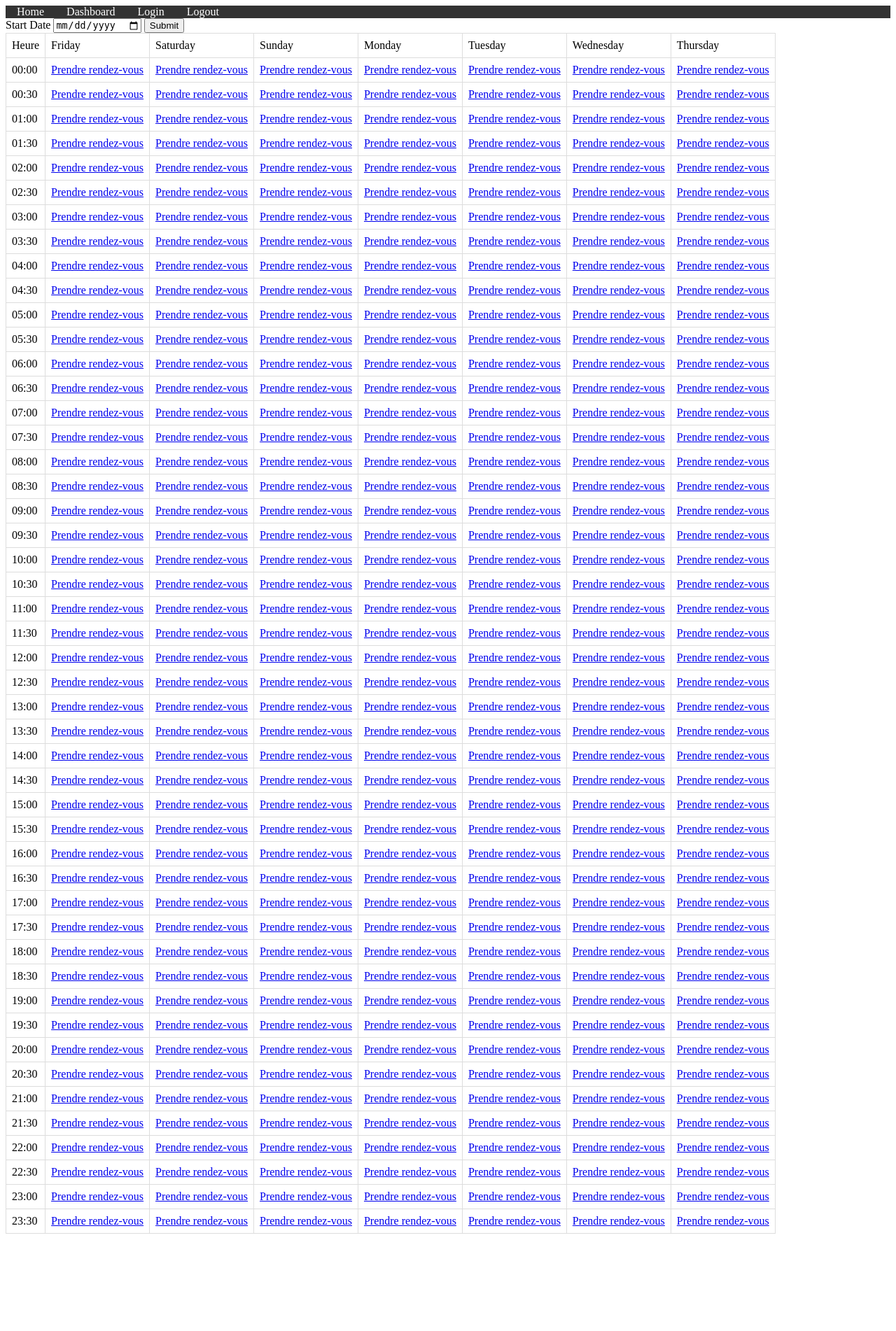
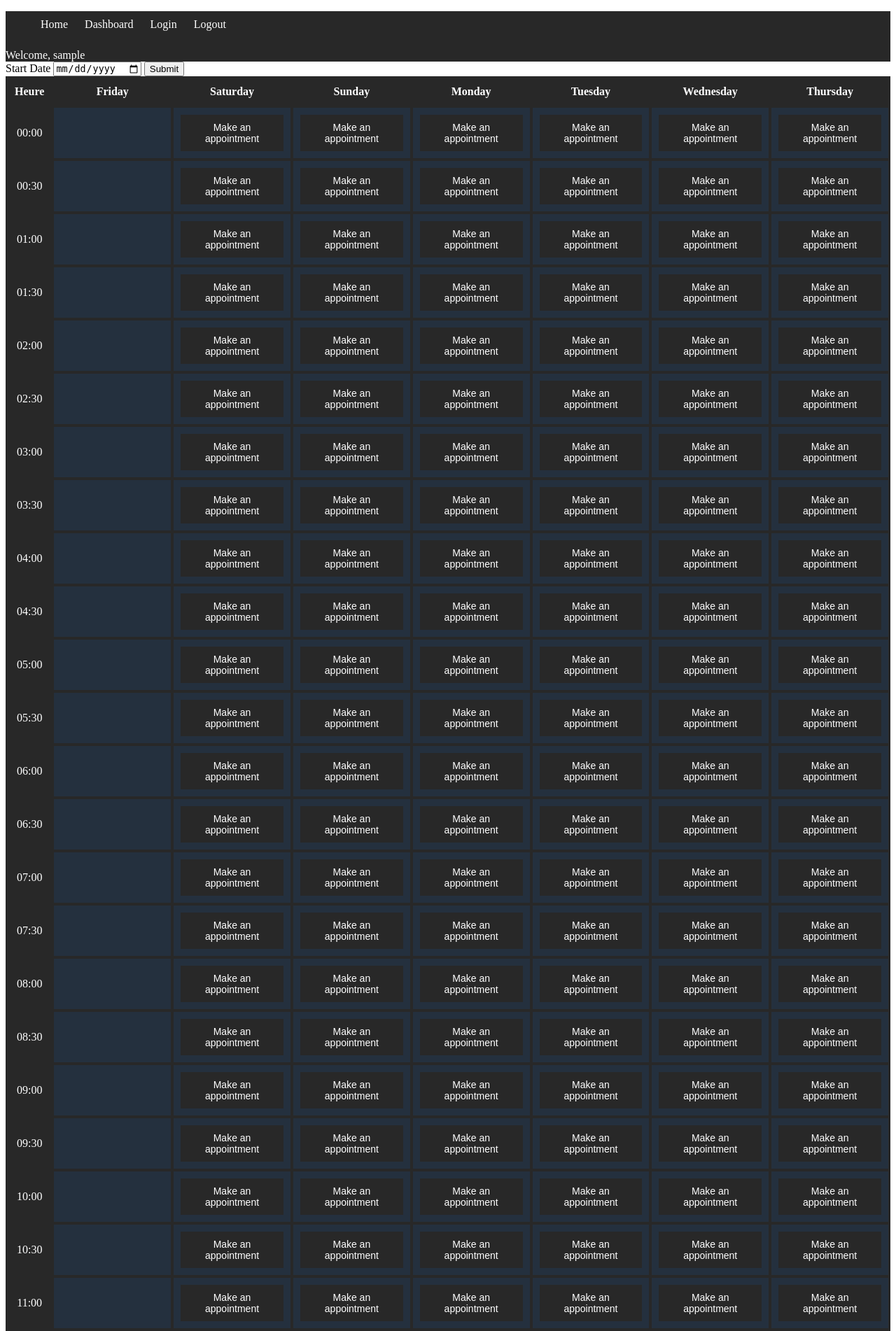
Before and after one commit to MarcoHeyden2309/calendar-app, a Flask app: page /user/1 in a window 1280 px wide. Shown: the top 1902 px of the page at 70% size. Before the commit the page ends 1763 px from the top, so only its background shows below. Run offline with Flask 2, Linux system fonts and the light colour scheme; a user stored in the database is signed in; tables that the repository leaves empty hold one stand-in row (values such as "Sample post"); some libraries are stand-ins or nearby versions.

Commit message:
added css

```diff
--- a/app.py
+++ b/app.py
@@ -1,7 +1,7 @@
-from flask import Flask, render_template, redirect, url_for, request, current_app
+from flask import Flask, render_template, redirect, url_for, request, current_app, g
 
 from flask_wtf import FlaskForm
-from wtforms import StringField, PasswordField, BooleanField, SubmitField, DateTimeField, DateField
+from wtforms import StringField, PasswordField, BooleanField, SubmitField, DateTimeField, DateField, HiddenField
 from wtforms.validators import InputRequired, Email, Length
 from flask_sqlalchemy import SQLAlchemy
 from werkzeug.security import generate_password_hash, check_password_hash
@@ -96,6 +96,12 @@ class AppointmentConfirmation(FlaskForm):
     confirmation = BooleanField("Do you want to confirm the appointment?")
     submit = SubmitField("Submit")
 
+class AppointmentForm(FlaskForm):
+    date = HiddenField()
+    time = HiddenField()
+    userId = HiddenField()
+    submit = SubmitField("Prendre rendez-vous")
+
 
 
 def check_confirmation(appoId):
@@ -120,7 +126,7 @@ def getWeekdays(firstDay):
     weekdays = []
     for i in range(7):
         currentDay = firstDay + timedelta(days=(i))
-        print(currentDay.strftime('%A'), str(currentDay))
+
         weekdays.append([currentDay.strftime('%A'), currentDay])
     return weekdays
 
@@ -129,19 +135,32 @@ def get_times(debut, intervalle):
 
     result = []
     addition = 1440/intervalle
-    print(int(addition))
+
     i = 0
     for i in range(int(addition)):
         result.append(debut + timedelta(minutes=(i)*intervalle))
 
     return result
 
+@login_manager.user_loader
+def load_user(user_id):
+    # Retrieve the user object from the database using the user_id
+    user = User.query.get(user_id)
+    return user
+
+@app.before_request
+def before_request():
+    g.current_user = current_user
 
 
 
 @app.route('/', methods=['GET', 'POST'])
 @login_required
 def index():
+    if current_user.is_authenticated:
+        name = current_user.username
+    else:
+        name = None
     form = SearchForm()
     foundUsers = []
     noUser = True
@@ -153,31 +172,80 @@ def index():
         else:
             noUser = False
 
-    return render_template('index.html', form=form, foundUsers=foundUsers, noUser=noUser, currentuserId = currentuserId)
+    return render_template('index.html', form=form, foundUsers=foundUsers, noUser=noUser, currentuserId = currentuserId, name = name)
+
+
+@app.route('/userorg/<id>', methods=['GET', 'POST'])
+@ login_required
+def get_user_calender2(id):
+    dateform = DateSelection()
+    if current_user.is_authenticated:
+        name = current_user.username
+    else:
+        name = None
+    if dateform.validate_on_submit():
+        ###SelectedDate = dateform.start_date.data
+        SelectedDate = datetime(
+            dateform.start_date.data.year, dateform.start_date.data.month, dateform.start_date.data.day, 2, 2, 00)
+
+    else:
+        SelectedDate = datetime.today()
+
+    weekdays = getWeekdays(SelectedDate)
+
+
+
+    times = get_times(datetime(2020, 1, 1, 00, 00, 00), 30)
+    time_start_plus_7 = SelectedDate + timedelta(days=7)
+    appointments = Appointment.query.filter(
+        Appointment.creatorId == id, Appointment.time_start >= SelectedDate, Appointment.time_end < time_start_plus_7).all()
+
+
+    return render_template('dashboard2.html', appointments=appointments, dateform=dateform, userId=id, weekdays=weekdays, times=times, name = name)
 
 
 @app.route('/user/<id>', methods=['GET', 'POST'])
 @ login_required
 def get_user_calender(id):
+    print("userid:"+id)
     dateform = DateSelection()
-
+    confirm_appoinment = AppointmentConfirmation()
+    if current_user.is_authenticated:
+        name = current_user.username
+    else:
+        name = None
     if dateform.validate_on_submit():
         ###SelectedDate = dateform.start_date.data
         SelectedDate = datetime(
             dateform.start_date.data.year, dateform.start_date.data.month, dateform.start_date.data.day, 2, 2, 00)
-        print("selected date "+str(SelectedDate))
+
     else:
         SelectedDate = datetime.today()
-        print("selected date "+str(SelectedDate))
+
     weekdays = getWeekdays(SelectedDate)
-    print(weekdays)
+
+    current_date = datetime.now()
+    current_time = datetime.now().time()
     times = get_times(datetime(2020, 1, 1, 00, 00, 00), 30)
     time_start_plus_7 = SelectedDate + timedelta(days=7)
+    appointments_id = [row.appointmentId for row in Participation.query.filter(Participation.userId==current_user.id).order_by(Participation.id).all()]
+
+
+
     appointments = Appointment.query.filter(
-        Appointment.creatorId == id, Appointment.time_start >= SelectedDate, Appointment.time_end < time_start_plus_7).all()
-    print(appointments)
+        Appointment.id.in_(appointments_id), Appointment.time_start >= SelectedDate, Appointment.time_end < time_start_plus_7).all()
 
-    return render_template('calendar.html', appointments=appointments, dateform=dateform, userId=id, weekdays=weekdays, times=times)
+    participations = Participation.query.filter( Participation.appointmentId.in_(appointments_id)).order_by(Participation.id).all()
+    for part in participations:
+        print(str(part.confirmed))
+
+    confirmations = check_confirmation(appointments_id)
+    print("Confirmations: "+str(confirmations))
+    print("appointments: "+str(appointments))
+
+
+    return render_template('dashboard_other_user.html', appointments=appointments,confirmations = confirmations, dateform=dateform, otherUserId=id, weekdays=weekdays, times=times, confirm_appoinment = confirm_appoinment, current_date=current_date, current_time=current_time, name = name)
+
 
 
 @ app.route('/appointment/<date>/<time>/<id>', methods=['GET', 'POST'])
@@ -185,7 +253,12 @@ def get_user_calender(id):
 def make_appointment(date, time, id):
     titleForm = AppointmentTitle()
     date_obj = datetime.strptime(date+" "+time, "%Y-%m-%d %H:%M:%S")
-    print(date_obj)
+
+    if current_user.is_authenticated:
+        name = current_user.username
+    else:
+        name = None
+
     if titleForm.validate_on_submit():
         new_appointment = Appointment(time_start=date_obj, time_end=(
             date_obj+timedelta(minutes=30)), title=titleForm.title.data, creatorId=current_user.id)
@@ -202,7 +275,7 @@ def make_appointment(date, time, id):
         return redirect('/user/'+id)
         # =datetime(year=date.year(), month=date.month(), day=date.day(), hour=time.hour(), minute=time.minute())
 
-    return render_template('confirmation.html', titleForm=titleForm, date=date, time=time, id=id)
+    return render_template('confirmation.html', titleForm=titleForm, date=date, time=time, id=id, name = name)
 
 
 
@@ -212,7 +285,10 @@ def make_appointment(date, time, id):
 def dashboard():
     dateform = DateSelection()
     confirm_appoinment = AppointmentConfirmation()
-
+    if current_user.is_authenticated:
+        name = current_user.username
+    else:
+        name = None
     if dateform.validate_on_submit():
         ###SelectedDate = dateform.start_date.data
         SelectedDate = datetime(
@@ -238,11 +314,11 @@ def dashboard():
         print(str(part.confirmed))
 
     confirmations = check_confirmation(appointments_id)
-    print(str(appointments))
-    #appointments = [appointments, confirmations]
+    print("Confirmations: "+str(confirmations))
+    print("appointments: "+str(appointments))
 
 
-    return render_template('dashboard.html', appointments=appointments,confirmations = confirmations, dateform=dateform, userId=current_user.id, weekdays=weekdays, times=times, confirm_appoinment = confirm_appoinment)
+    return render_template('dashboard.html', appointments=appointments,confirmations = confirmations, dateform=dateform, userId=current_user.id, weekdays=weekdays, times=times, confirm_appoinment = confirm_appoinment, name = name)
 
 
 
@@ -259,23 +335,31 @@ def confirm(appId, confirm):
 @ app.route('/login', methods=['GET','POST'])
 def login():
     form = LoginForm()
-
+    if current_user.is_authenticated:
+        name = current_user.username
+    else:
+        name = None
     if form.validate_on_submit():
         user = User.query.filter_by(username=form.username.data).first()
         if user:
             if check_password_hash(user.password, form.password.data):
                 login_user(user, remember=form.remember.data)
+
+
                 return redirect('/')
             else:
                  return 'user '+ form.password.data
 
-    return render_template('login.html', form=form)
+    return render_template('login.html', form=form, name = name)
 
 
 @ app.route('/signup', methods=['GET', 'POST'])
 def signup():
     form = RegisterForm()
-
+    if current_user.is_authenticated:
+        name = current_user.username
+    else:
+        name = None
     if form.validate_on_submit():
         hashed_password = generate_password_hash(
             form.password.data, method='sha256')
@@ -287,13 +371,14 @@ def signup():
         return '<h1>New user has been created!</h1>'
         # return '<h1>' + form.username.data + ' ' + form.email.data + ' ' + form.password.data + '</h1>'
 
-    return render_template('signup.html', form=form)
+    return render_template('signup.html', form=form, name = name)
 
 
 @ app.route('/logout')
 @ login_required
 def logout():
     logout_user()
+
     return redirect(url_for('index'))
 
 
--- a/static/styles.css
+++ b/static/styles.css
@@ -1,71 +1,54 @@
-nav {
-    display: flex;
-    justify-content: space-between;
-    align-items: center;
-    background-color: #333;
-    color: #fff;
+/* Set the background color of the table */
+table {
+    background-color: #282828;
+    color: white;
+    width: 100%;
+    text-align: center;
 }
 
-nav ul {
-    display: flex;
-    list-style: none;
-    margin: 0;
-    padding: 0;
+/* Style the table headers */
+th,
+td {
+    padding: 10px;
+    border: 1px solid #282828;
 }
 
-nav ul li {
-    margin: 0 1em;
+/* Style the first row of the table (the hour headers) */
+tr:first-child {
+    background-color: #282828;
+    color: white;
+    font-weight: bold;
 }
 
-nav ul li a {
-    color: #fff;
-    text-decoration: none;
+/* Style the buttons in the table cells */
+button {
+    background-color: #282828;
+    color: white;
+    border: none;
+    padding: 10px;
+    font-size: 14px;
+    cursor: pointer;
 }
 
-
-
-
-
-
-
-
-.appointment-dashboard {
-    display: flex;
+/* Style the "available" table cells */
+td[style="background-color: rgba(0, 123, 255, 0.1);"] {
+    background-color: #282828;
 }
 
-.appointments,
-.invitations {
-    width: 50%;
+/* Style the "confirmed" table cells */
+td[style="background-color: green;"] {
+    background-color: #282828;
+    color: white;
 }
 
-table {
-    border-collapse: collapse;
+/* Style the "pending" table cells */
+td[style="background-color:  rgba(255, 157, 0, 0.253);"] {
+    background-color: #282828;
+    color: white;
 }
 
-th,
-td {
-    border: 1px solid #ddd;
-    padding: 0.5em;
-    text-align: left;
+/* Style the table headers so that they stick to the top when scrolling */
+thead {
+    position: sticky;
+    top: 0;
 }
-
-th {
-    background-color: #eee;
-}
-
-form {
-    display: inline-block;
-}
-
-button {
-    background-color: #fff;
-    border: 1px solid #ddd;
-    color: #333;
-    cursor: pointer;
-    font-size: 0.8em;
-    padding: 0.5em;
-}
-
-button:hover {
-    background-color: #ddd;
-}
--- a/templates/calendar.html
+++ b/templates/calendar.html
@@ -43,7 +43,7 @@
            {% for day in weekdays %}
 
                 {% if appointments == [] %}
-                    <td> <a href="/appointment/{{day[1].date()}}/{{time.time()}}/{{userId}}"> Prendre rendez-vous</a></td>
+                    <td> <a href="/appointment/{{day[1].date()}}/{{time.time()}}/{{otherUserId}}"> Prendre rendez-vous</a></td>
                 {% else %}
 
 
@@ -65,7 +65,7 @@
                     {% endfor %}
 
                     {% if not foundAppointment.found %}
-                    <td style="background-color: rgba(0, 123, 255, 0.1);"> <a href="/appointment/{{day[1].date()}}/{{time.time()}}/{{userId}}">Prendre rendez-vous</a></td>
+                    <td style="background-color: rgba(0, 123, 255, 0.1);"> <a href="/appointment/{{day[1].date()}}/{{time.time()}}/{{otherUserId}}">Prendre rendez-vous</a></td>
 
                     {% endif %}
                     {% set foundAppointment.found=False %}
--- /dev/null
+++ b/templates/dashboard_other_user.html
@@ -0,0 +1,96 @@
+{% extends "navigation.html" %}
+{% block content %}
+    <style>
+
+    </style>
+
+    {% set foundAppointment = namespace(found=False) %}
+    {% set i = namespace(number = 0) %}
+
+    <form action="/dashboard" method="POST">
+        {{ dateform.hidden_tag() }}
+        {{dateform.start_date.label}}
+        {{ dateform.start_date() }}
+        {{ dateform.submit()}}
+
+        <table>
+            <tr>
+                <td>Heure</td>
+                {% for day in weekdays %}
+                    <td>{{day[0]}}</td>
+
+                {% endfor %}
+            </tr>
+
+            {% for time in times %}
+
+                <tr>
+
+                    <td> {{time.strftime("%H:%M")}}</td>
+
+                    {% for day in weekdays %}
+
+                        {% if appointments == [] %}
+                            <td style="background-color: rgba(0, 123, 255, 0.1);">
+
+                                {% if (day[1].date() > current_date.date() ) or (day[1].date()==current_date.date() and time.time() >
+                                current_time) %}
+
+                                <button type="button" onclick="location.href='/appointment/{{day[1].date()}}/{{time.time()}}/{{otherUserId}}'">Make an appointment</button>
+                        {% endif %}
+
+                        </td>
+                    {% else %}
+
+                        {% for app in appointments %}
+
+                            {% if app.time_start.date() == day[1].date() and app.time_start.time() == time.time() %}
+                                {% set foundAppointment.found = True %}
+                                {% if confirmations[app.id] %}
+                                    <td style="background-color: green;">{{ app.title}} <br>
+                                        Date:{{ app.time_start.day }}/{{app.time_start.month}}/{{app.time_start.year}} <br>
+                                        Heure: {{app.time_start.time()}} - {{app.time_end.time()}}
+                                        number: {{i.number}}
+                                        bool: {{confirmations[i.number]}}
+                                    </td>
+
+                                    {% set i.number = i.number+1 %}
+
+                                {% elif not confirmations[app.id] %}
+                                    <td style="background-color:  rgba(255, 157, 0, 0.253);">{{ app.title}} <br>
+                                        Date:{{ app.time_start.day }}/{{app.time_start.month}}/{{app.time_start.year}} <br>
+                                        Heure: {{app.time_start.time()}} - {{app.time_end.time()}}
+                                        number: {{i.number}}
+                                        bool: {{confirmations[i.number]}}
+
+                                        {% set i.number = i.number+1 %}
+                                    </td>
+
+                                {% endif %}
+
+                            {% endif %}
+
+                        {% endfor %}
+
+                        {% if not foundAppointment.found %}
+
+                            <td style="background-color: rgba(0, 123, 255, 0.1);">
+
+                                {% if (day[1].date() > current_date.date() ) or (day[1].date()==current_date.date() and time.time() > current_time) %}
+
+                                    <button type="button" onclick="location.href='/appointment/{{day[1].date()}}/{{time.time()}}/{{otherUserId}}'">Make an appointment</button>
+                                {% endif %}
+                            </td>
+
+                        {% endif %}
+                        {% set foundAppointment.found=False %}
+
+                    {% endif %}
+            {% endfor %}
+
+        </tr>
+{% endfor %}
+
+</table>
+{% set i.number = 0 %}
+{% endblock %}
--- a/templates/navigation.html
+++ b/templates/navigation.html
@@ -4,7 +4,100 @@
     <meta charset="UTF-8">
     <meta http-equiv="X-UA-Compatible" content="IE=edge">
     <meta name="viewport" content="width=device-width, initial-scale=1.0">
-    <link rel="stylesheet" type="text/css" href="static/styles.css">
+<style>
+    /* Set the background color of the table */
+    table {
+        background-color: #282828;
+        color: white;
+        width: 100%;
+        text-align: center;
+    }
+
+    /* Style the table headers */
+    th,
+    td {
+        padding: 10px;
+        border: 1px solid #282828;
+    }
+
+    /* Style the first row of the table (the hour headers) */
+    tr:first-child {
+        background-color: #282828;
+        color: white;
+        font-weight: bold;
+    }
+
+    /* Style the buttons in the table cells */
+    button {
+        background-color: #282828;
+        color: white;
+        border: none;
+        padding: 10px;
+        font-size: 14px;
+        cursor: pointer;
+        width: 100%;
+        height: 100%;
+    }
+
+    /* Style the "available" table cells */
+    td[style="background-color: rgba(0, 123, 255, 0.1);"] {
+        background-color: #282828;
+    }
+
+    /* Style the "confirmed" table cells */
+    td[style="background-color: green;"] {
+        background-color: #282828;
+        color: white;
+    }
+
+    /* Style the "pending" table cells */
+    td[style="background-color:  rgba(255, 157, 0, 0.253);"] {
+        background-color: #282828;
+        color: white;
+    }
+
+    table {
+        position: relative;
+    }
+
+    table tr:first-child {
+        position: sticky;
+        top: 0;
+        background-color: #282828;
+    }
+</style>
+
+
+<style>
+    /* Set the background color and font color of the navigation bar */
+    nav {
+        background-color: #282828;
+        color: white;
+    }
+
+    /* Style the navigation links */
+    nav a {
+        color: white;
+        text-decoration: none;
+        padding: 10px;
+        display: inline-block;
+    }
+
+    /* Style the active link differently */
+    nav a.active {
+        background-color: #282828;
+    }
+
+    /* Style the hover state of the links */
+    nav a:hover {
+        background-color: #282828;
+    }
+
+    /* Style the list items in the navigation bar */
+    nav li {
+        display: inline-block;
+    }
+</style>
     <title>Document</title>
 </head>
 <body>
@@ -15,6 +108,11 @@
             <li><a href="/login">Login</a></li>
             <li><a href="/logout">Logout</a></li>
         </ul>
+        {% if not name == None %}
+            <div id="username">
+            Welcome, {{name}}
+            </div>
+        {% endif %}
     </nav>
 
     {%block content%}
```
Also changed, not shown: templates/dashboard2.html (deleted, +0 -60 lines).
